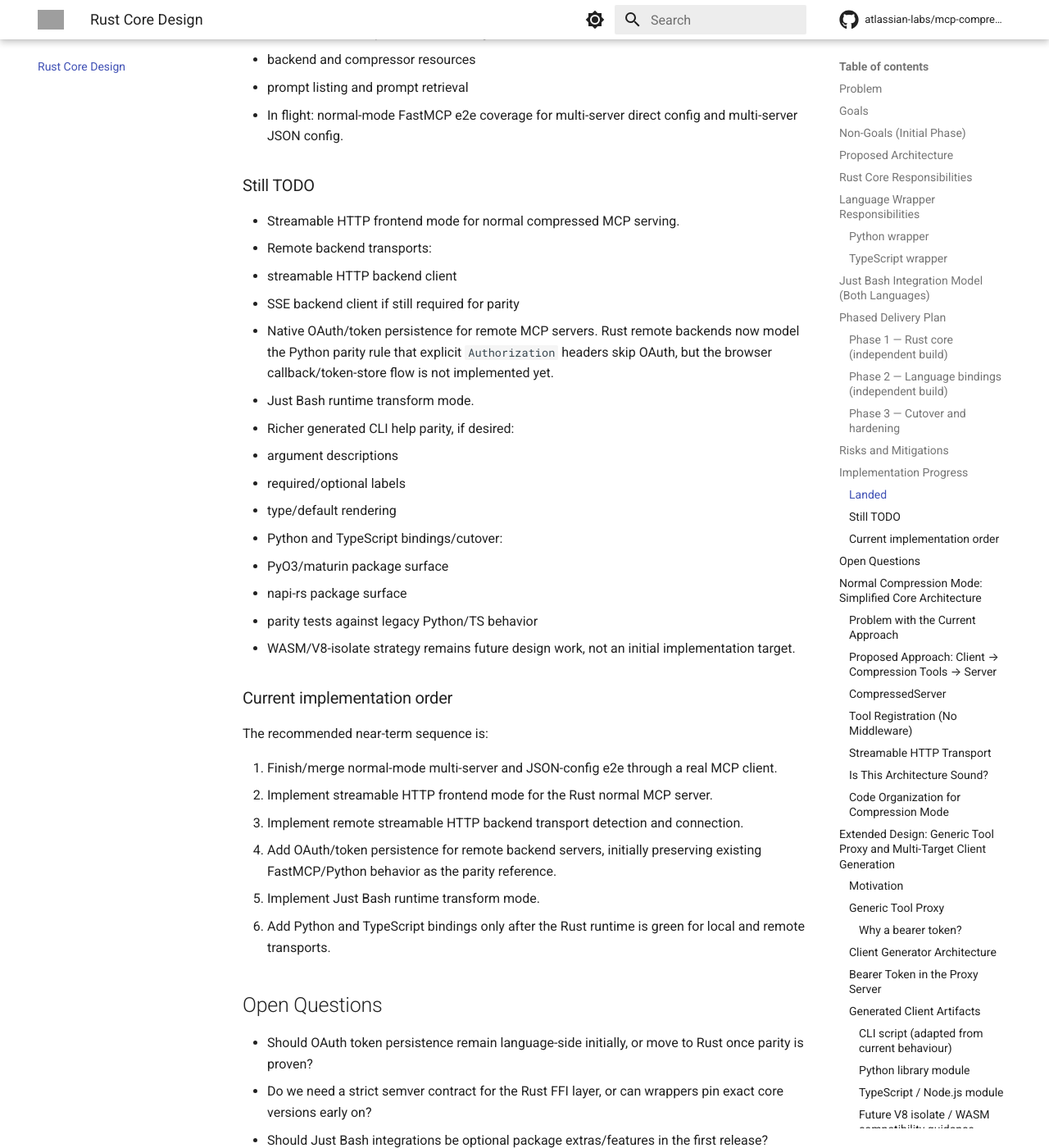
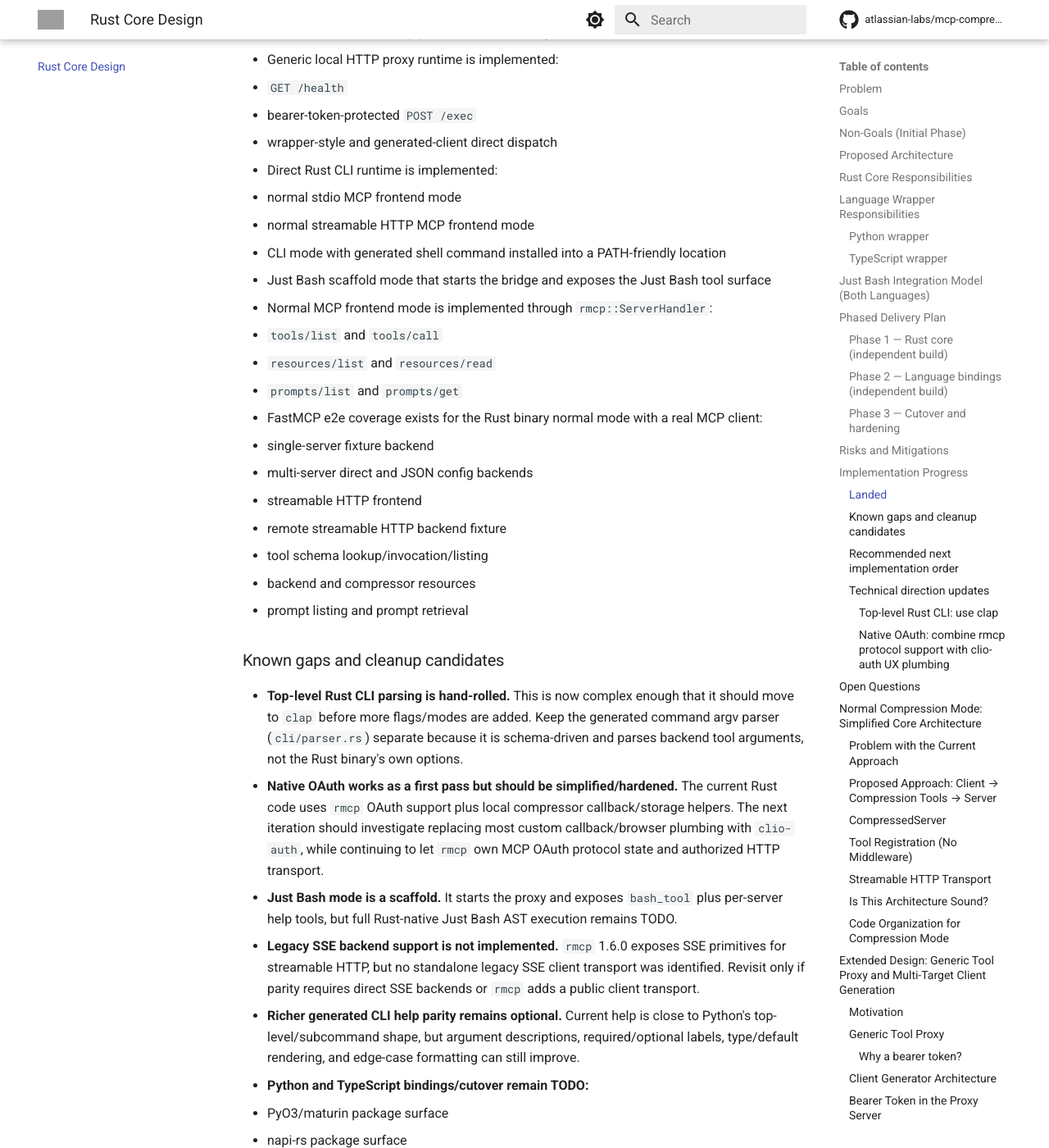
Before and after one commit to atlassian-labs/mcp-compressor, an MkDocs documentation site: the page built from docs/rust-core-design.md, in a window 1280 px wide and 1400 px high, scrolled down 5891 px. Shown: the whole window at 82% size. Built offline with MkDocs 1.6.1 and Material for MkDocs 9.7.7, drawn with Linux system fonts in a browser that asks for light colours; comment, search, counter and statistics services are not loaded; some of the changed text lies outside the part shown; grey boxes are pictures that could not be loaded.

Commit message:
docs: refresh rust core status and direction

```diff
--- a/docs/rust-core-design.md
+++ b/docs/rust-core-design.md
@@ -153,15 +153,17 @@ Replace the existing implementations once the Rust-backed packages are productio
 
 ## Implementation Progress
 
-Status as of 2026-05-01:
+Status as of 2026-05-01, after the first Rust runtime implementation pass:
 
 ### Landed
 
 - Rust workspace/crate scaffold exists at `crates/mcp-compressor-core`.
-- Compile-only Rust CI is enabled:
+- Rust CI now runs the implemented Rust suite, not just compile checks:
   - `cargo check -p mcp-compressor-core`
-  - `cargo test -p mcp-compressor-core --lib --no-run`
-  - `cargo test -p mcp-compressor-core --tests --no-run`
+  - Rust library tests
+  - Rust integration tests for implemented runtime paths
+  - FastMCP e2e tests for the Rust binary normal mode
+  - compile-only coverage for all Rust integration targets
 - Real MCP fixture servers exist for Rust runtime/e2e coverage:
   - `crates/mcp-compressor-core/tests/fixtures/alpha_server.py`
   - `crates/mcp-compressor-core/tests/fixtures/beta_server.py`
@@ -170,7 +172,7 @@ Status as of 2026-05-01:
   - ordered JSON-schema parameter extraction
   - schema lookup/formatting
   - MCP config JSON parsing and server-name topology
-  - CLI name mapping and JSON-schema-driven argv parsing
+  - CLI name mapping and JSON-schema-driven generated-command argv parsing
   - bearer session-token generation/verification
 - Client generators are implemented and e2e-tested through the Rust proxy:
   - shell CLI script with legacy-style top-level/subcommand help
@@ -183,52 +185,90 @@ Status as of 2026-05-01:
   - single/multi-server MCP JSON config
   - wrapper tool routing for all compression levels
   - backend resource/prompt passthrough
+- `CompressedServer` runtime is implemented for remote streamable HTTP backends:
+  - automatic URL transport detection for `http://` and `https://`
+  - explicit backend headers after `--`, using Python-compatible `Header=Value` syntax
+  - `${VAR}` interpolation in backend header values
+  - explicit auth-mode modelling: `auto`, `explicit-headers`, and `oauth`
+  - native TLS enabled for HTTPS streamable HTTP backends
+- Native OAuth groundwork is implemented:
+  - file-backed `rmcp` credential/state stores
+  - loopback callback listener
+  - `rmcp::AuthorizationManager` / `AuthClient` wiring
+  - persistent credential reuse when available
+  - authorization URL startup path for interactive login
 - Generic local HTTP proxy runtime is implemented:
   - `GET /health`
   - bearer-token-protected `POST /exec`
   - wrapper-style and generated-client direct dispatch
-- Direct Rust CLI runtime is implemented for local stdio servers:
+- Direct Rust CLI runtime is implemented:
   - normal stdio MCP frontend mode
+  - normal streamable HTTP MCP frontend mode
   - CLI mode with generated shell command installed into a PATH-friendly location
-- Normal stdio MCP frontend mode is implemented through `rmcp::ServerHandler`:
+  - Just Bash scaffold mode that starts the bridge and exposes the Just Bash tool surface
+- Normal MCP frontend mode is implemented through `rmcp::ServerHandler`:
   - `tools/list` and `tools/call`
   - `resources/list` and `resources/read`
   - `prompts/list` and `prompts/get`
 - FastMCP e2e coverage exists for the Rust binary normal mode with a real MCP client:
   - single-server fixture backend
+  - multi-server direct and JSON config backends
+  - streamable HTTP frontend
+  - remote streamable HTTP backend fixture
   - tool schema lookup/invocation/listing
   - backend and compressor resources
   - prompt listing and prompt retrieval
-- In flight: normal-mode FastMCP e2e coverage for multi-server direct config and multi-server JSON config.
 
-### Still TODO
+### Known gaps and cleanup candidates
 
-- Streamable HTTP frontend mode for normal compressed MCP serving.
-- Remote backend transports:
-  - streamable HTTP backend client
-  - SSE backend client if still required for parity
-- Native OAuth/token persistence for remote MCP servers. Rust remote backends now model the Python parity rule that explicit `Authorization` headers skip OAuth, but the browser callback/token-store flow is not implemented yet.
-- Just Bash runtime transform mode.
-- Richer generated CLI help parity, if desired:
-  - argument descriptions
-  - required/optional labels
-  - type/default rendering
-- Python and TypeScript bindings/cutover:
+- **Top-level Rust CLI parsing is hand-rolled.** This is now complex enough that it should move to `clap` before more flags/modes are added. Keep the generated command argv parser (`cli/parser.rs`) separate because it is schema-driven and parses backend tool arguments, not the Rust binary's own options.
+- **Native OAuth works as a first pass but should be simplified/hardened.** The current Rust code uses `rmcp` OAuth support plus local compressor callback/storage helpers. The next iteration should investigate replacing most custom callback/browser plumbing with `clio-auth`, while continuing to let `rmcp` own MCP OAuth protocol state and authorized HTTP transport.
+- **Just Bash mode is a scaffold.** It starts the proxy and exposes `bash_tool` plus per-server help tools, but full Rust-native Just Bash AST execution remains TODO.
+- **Legacy SSE backend support is not implemented.** `rmcp` 1.6.0 exposes SSE primitives for streamable HTTP, but no standalone legacy SSE client transport was identified. Revisit only if parity requires direct SSE backends or `rmcp` adds a public client transport.
+- **Richer generated CLI help parity remains optional.** Current help is close to Python's top-level/subcommand shape, but argument descriptions, required/optional labels, type/default rendering, and edge-case formatting can still improve.
+- **Python and TypeScript bindings/cutover remain TODO:**
   - PyO3/maturin package surface
   - napi-rs package surface
   - parity tests against legacy Python/TS behavior
-- WASM/V8-isolate strategy remains future design work, not an initial implementation target.
+- **WASM/V8-isolate strategy remains future design work, not an initial implementation target.**
 
-### Current implementation order
+### Recommended next implementation order
 
-The recommended near-term sequence is:
+1. Refactor the Rust binary's top-level CLI parsing to `clap`.
+2. Rework native OAuth around the cleanest combination of `rmcp` OAuth state/transport plus `clio-auth` for the local browser/callback UX.
+3. Complete full Just Bash execution semantics or explicitly narrow/split the Just Bash MVP.
+4. Add richer generated CLI help parity if manual testing shows meaningful gaps.
+5. Begin Python and TypeScript bindings only after CLI/OAuth/Just Bash behavior is stable enough to avoid binding churn.
 
-1. Finish/merge normal-mode multi-server and JSON-config e2e through a real MCP client.
-2. Implement streamable HTTP frontend mode for the Rust normal MCP server.
-3. Implement remote streamable HTTP backend transport detection and connection.
-4. Add OAuth/token persistence for remote backend servers, initially preserving existing FastMCP/Python behavior as the parity reference.
-5. Implement Just Bash runtime transform mode.
-6. Add Python and TypeScript bindings only after the Rust runtime is green for local and remote transports.
+### Technical direction updates
+
+#### Top-level Rust CLI: use `clap`
+
+The Rust binary's top-level argument parsing is currently hand-rolled in `src/main.rs`. That was acceptable while the binary was only a scaffold, but it now supports normal mode, CLI mode, Just Bash mode, stdio/streamable HTTP frontend transports, direct command input, JSON config input, multi-server arguments, remote backend URL arguments, auth mode flags, and backend headers after `--`.
+
+Move the Rust binary's own option parsing to `clap` before adding more flags. `clap`'s derive API supports typed parser structs, subcommands, value enums, flattened argument groups, generated help, and validation, which fits the static top-level CLI surface. Keep this separate from `cli/parser.rs`: that module parses generated-command arguments from backend tool JSON schemas and should remain schema-driven rather than `clap`-derived.
+
+Design constraints for the `clap` refactor:
+
+- Preserve the existing UX that all backend server arguments live after `--`.
+- Preserve Python-compatible backend header syntax: `-H "Header=Value"` / `--header "Header=Value"` after the backend URL.
+- Preserve `MCP_COMPRESSOR_EXIT_AFTER_READY=1` as a test escape hatch unless/until tests get a better process lifecycle hook.
+- Use `ValueEnum`-style parsing for stable enums such as compression level, frontend transport, transform mode, backend config source, and backend auth mode.
+- Keep generated shell/Python/TypeScript client argument parsing unchanged.
+
+#### Native OAuth: combine `rmcp` protocol support with `clio-auth` UX plumbing
+
+The current Rust OAuth implementation deliberately delegates MCP/OAuth protocol state to `rmcp`, using `AuthorizationManager`, `AuthClient`, and `rmcp` credential/state traits. However, the local browser/callback plumbing is custom code in `src/oauth.rs`.
+
+Before expanding OAuth further, investigate simplifying that custom layer with `clio-auth`. `clio-auth` is designed for CLI/desktop OAuth Authorization Code with PKCE flows and provides the pieces `oauth2` does not: opening the browser and running a local web server for the authorization callback. That overlaps almost exactly with the custom callback listener and browser/user-prompt code we need for remote MCP servers.
+
+The desired split is:
+
+- `rmcp` remains responsible for MCP-specific OAuth metadata discovery, dynamic client registration, token exchange/refresh semantics, and authorized HTTP transport.
+- `clio-auth` handles the local CLI UX pieces if it can be integrated cleanly: loopback listener, browser opening, callback parsing, user-facing success/error page.
+- `mcp-compressor-core` owns only compressor-specific policy: token-store location, explicit `Authorization` header bypass behavior, clear errors, and parity with Python configuration semantics.
+
+If `clio-auth` cannot be integrated without duplicating or bypassing `rmcp`'s OAuth state machine, prefer staying with `rmcp` and improving the small custom callback layer rather than reimplementing protocol behavior locally.
 
 ## Open Questions
 
```
